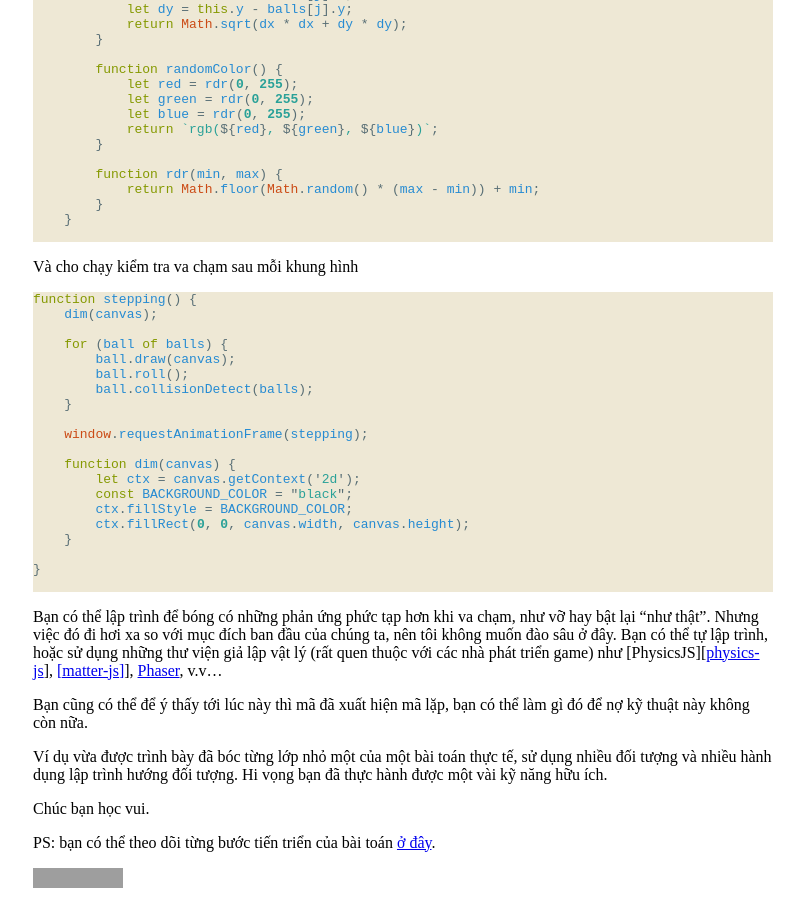
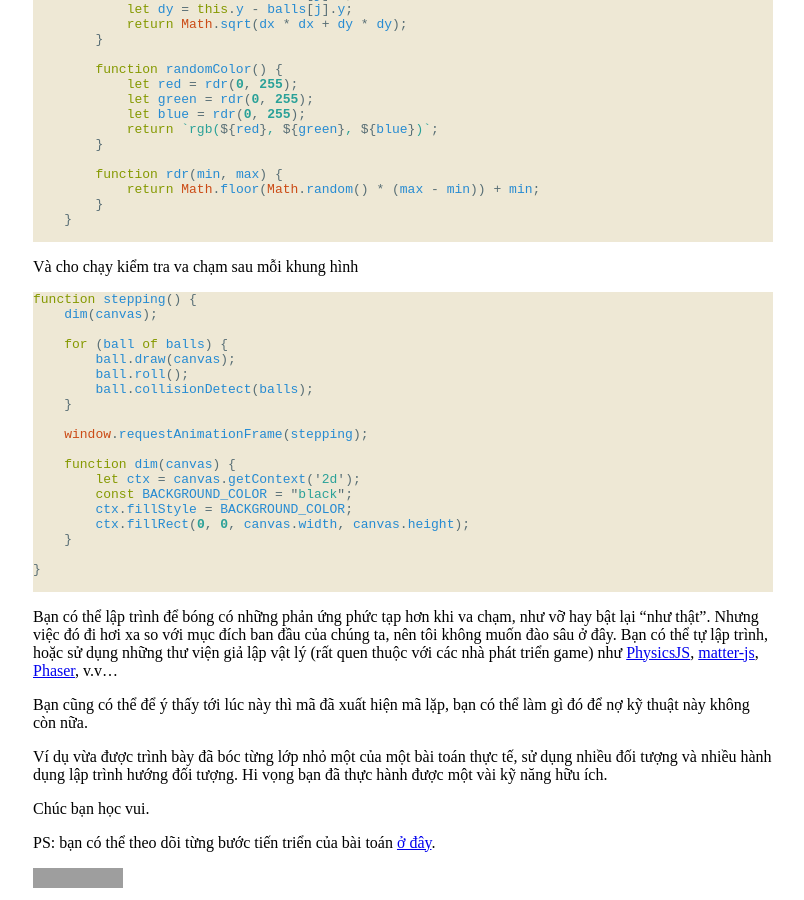
Before and after one commit to binhsonnguyen/binhsonnguyen.github.io, a Jekyll site: the page built from _posts/2017-09-30-practice-javascript-object-building.md, in a window 1280 px wide and 900 px high, scrolled down 8499 px. Shown: the whole window, without its empty margins (237-1041 px from the left). Built offline with Jekyll 4.4.1, drawn with Linux system fonts in a browser that asks for light colours; grey boxes are pictures that could not be loaded.

Commit message:
fix anchor's text

```diff
--- a/_posts/2017-09-30-practice-javascript-object-building.md
+++ b/_posts/2017-09-30-practice-javascript-object-building.md
@@ -443,8 +443,8 @@ function stepping() {
 
 Bạn có thể lập trình để bóng có những phản ứng phức tạp hơn khi va chạm, như vỡ hay bật lại "như thật". Nhưng
 việc đó đi hơi xa so với mục đích ban đầu của chúng ta, nên tôi không muốn đào sâu ở đây. Bạn có thể tự lập trình,
-hoặc sử dụng những thư viện giả lập vật lý (rất quen thuộc với các nhà phát triển game) như [PhysicsJS][[physics-js]],
-[[matter-js]][matter-js]], [Phaser][phaser], v.v...
+hoặc sử dụng những thư viện giả lập vật lý (rất quen thuộc với các nhà phát triển game) như [PhysicsJS][physics-js],
+[matter-js][matter-js], [Phaser][phaser], v.v...
 
 Bạn cũng có thể để ý thấy tới lúc này thì mã đã xuất hiện mã lặp, bạn có thể làm gì đó để nợ kỹ thuật này không còn
 nữa.
```
